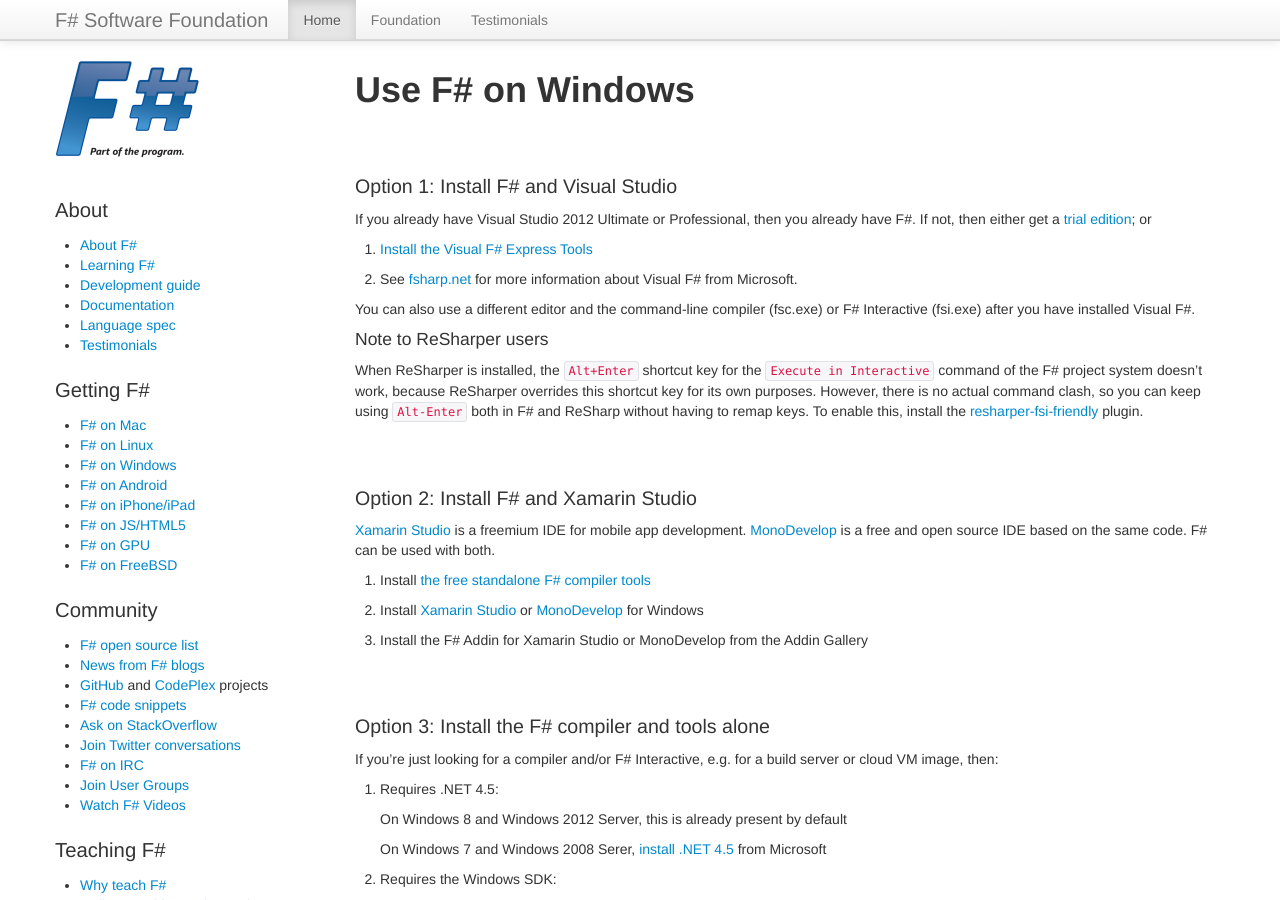
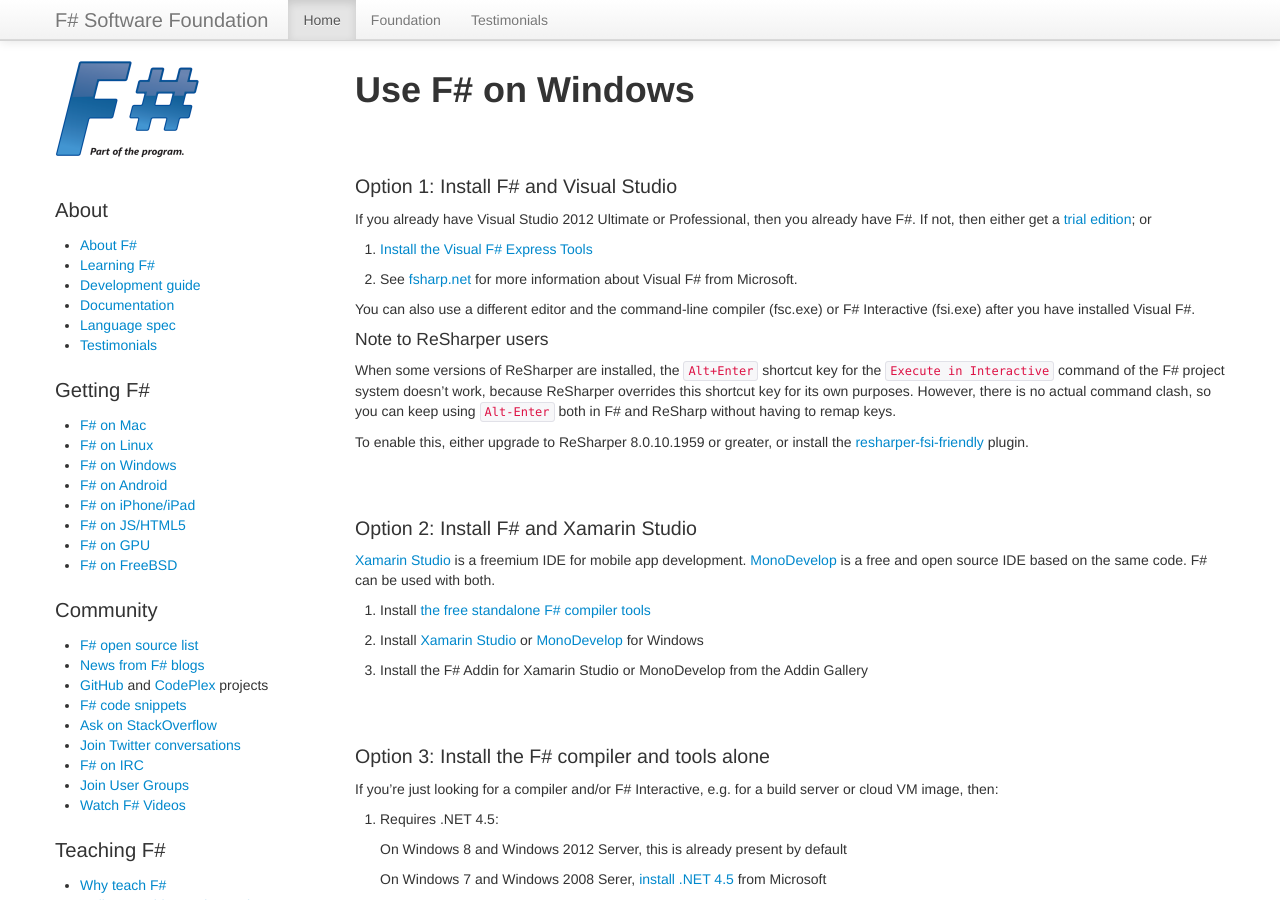
Before and after one commit to fsharp/fsharp.org, a Jekyll site: the page built from use/windows/index.md, in a window 1280 px wide and 900 px high. Built offline with Jekyll 4.4.1, drawn with Linux system fonts in a browser that asks for light colours; nearby versions of some CDN libraries; some web fonts are replaced; comment, search, counter and statistics services are not loaded.

Commit message:
Update info regarding ReSharper Alt+Enter conflict

```diff
--- a/use/windows/index.md
+++ b/use/windows/index.md
@@ -16,10 +16,12 @@
 after you have installed Visual F#.
 
 #### Note to ReSharper users ####
-When ReSharper is installed, the `Alt+Enter` shortcut key for the `Execute in Interactive`
+When some versions of ReSharper are installed, the `Alt+Enter` shortcut key for the `Execute in Interactive`
 command of the F# project system doesn't work, because ReSharper overrides this shortcut key for its own purposes.
 However, there is no actual command clash, so you can keep using `Alt-Enter` both in F# and ReSharp without having
-to remap keys. To enable this, install the [resharper-fsi-friendly](https://github.com/citizenmatt/resharper-fsi-friendly) plugin.
+to remap keys.
+
+To enable this, either upgrade to ReSharper 8.0.10.1959 or greater, or install the [resharper-fsi-friendly](https://github.com/citizenmatt/resharper-fsi-friendly) plugin.
 
 <br />
 <br />
```
